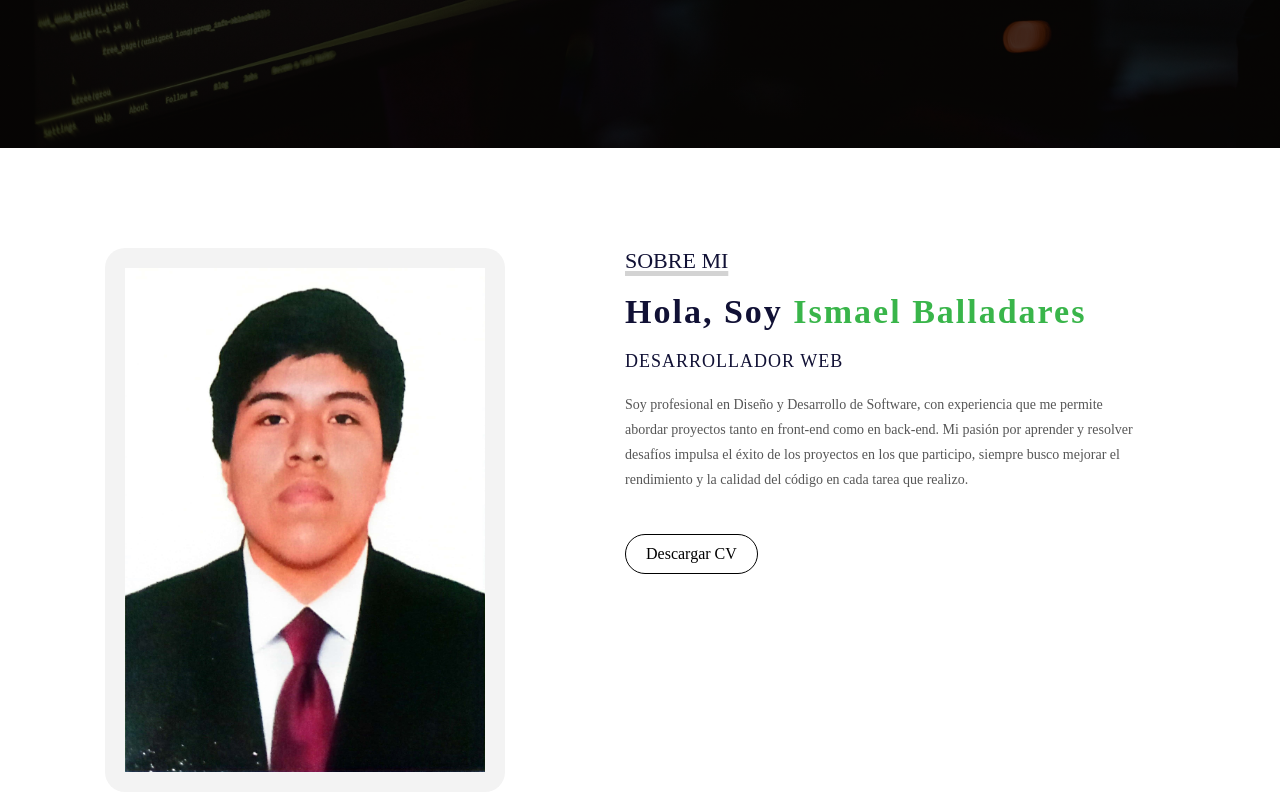
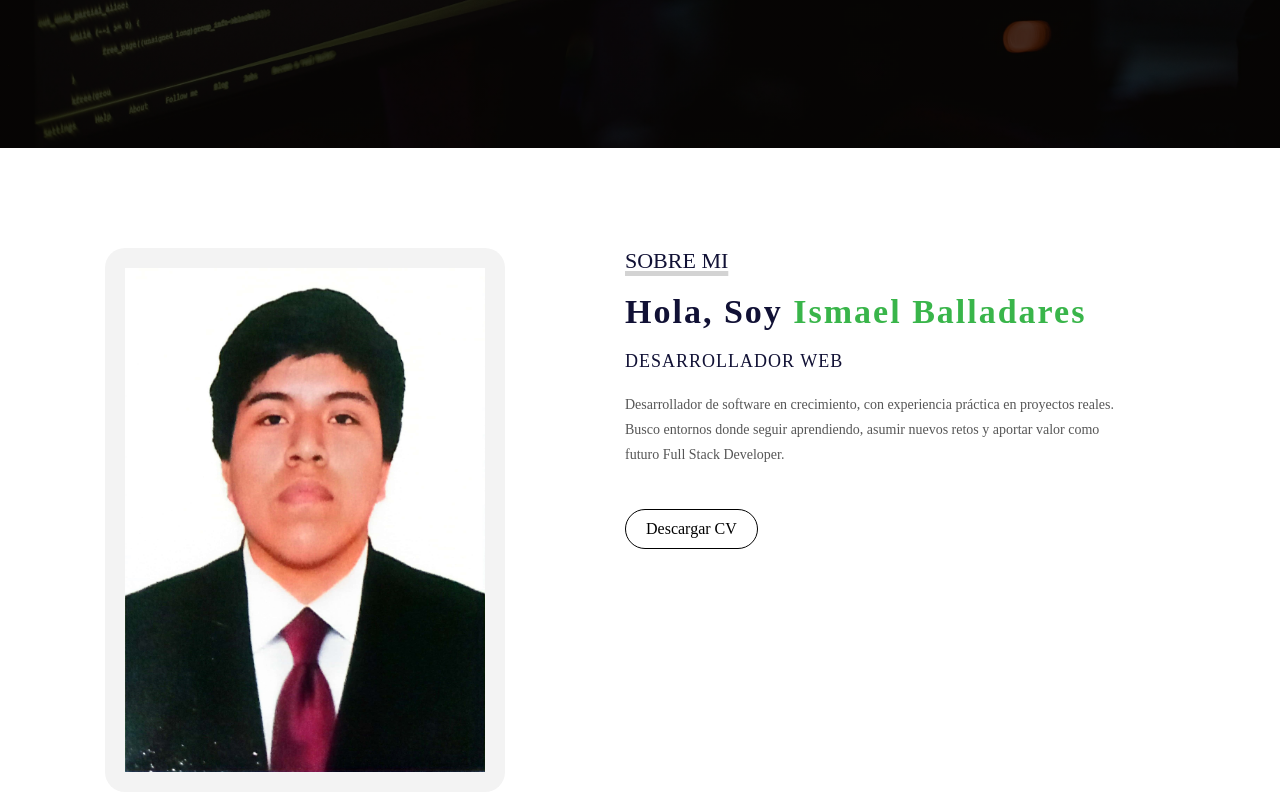
Before and after one commit to IsmaelBalladaresArroyo/portafolioismael2023, a plain HTML site: page index.html in a window 1280 px wide. Shown: the part 652-1462 px from the top of the page. Drawn offline with Linux system fonts and the light colour scheme.

Commit message:
actualizacion-de-datos

```diff
--- a/estilo.css
+++ b/estilo.css
@@ -23,7 +23,7 @@
         /* *********************/
 
         #inicio {
-            background: linear-gradient( rgba(0, 0, 0, .7), rgba(0, 0, 0, .7)), url("img/fondo-inicio.jpg");
+            background: linear-gradient( rgba(0, 0, 0, .7), rgba(0, 0, 0, .7)), url("img/fondo-inicio.webp");
             background-size: cover;
             background-position: center center;
             height: 100vh;
--- a/index.html
+++ b/index.html
@@ -73,12 +73,12 @@
       <h2>Hola, Soy <span>Ismael Balladares</span></h2>
       <h3>Desarrollador Web</h3>
       <p>
-        Soy profesional en Diseño y Desarrollo de Software, con experiencia que me permite abordar proyectos tanto en
-        front-end como en back-end. Mi pasión por aprender y resolver desafíos impulsa el éxito de los proyectos en los
-        que participo, siempre busco mejorar el rendimiento y la calidad del código en cada tarea que realizo.
+        Desarrollador de software en crecimiento, con experiencia práctica en proyectos reales.
+         Busco entornos donde seguir aprendiendo, asumir nuevos retos y aportar
+          valor como futuro Full Stack Developer.
       </p>
 
-      <a href="/CV-IsmaelBalladares.pdf" download="CV-IsmaelBalladares.pdf">Descargar CV</a>
+      <a href="/CV-IsmaelBalladaresArroyo.pdf" download="CV-IsmaelBalladaresArroyo.pdf">Descargar CV</a>
     </div>
   </section>
 
```
Also changed, not shown: img/fondo-inicio.jpg (deleted), img/fondo-inicio.webp (added), 2 other files.
